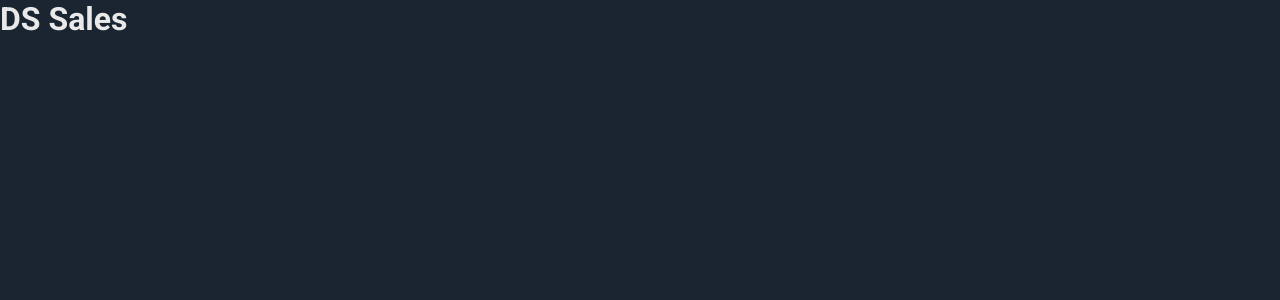
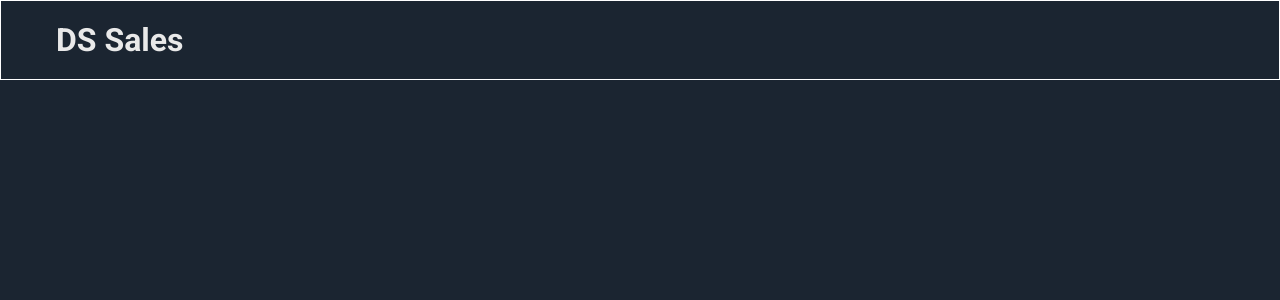
Before and after one commit to silviolimeira/dssales, a React (Create React App) app in the folder front-web/: page / in a window 1280 px wide. Shown: the top 300 px of the page. Built offline with nearby package versions, Linux system fonts and the light colour scheme.

Commit message:
modify header styles

```diff
--- a/front-web/src/components/header/styles.css
+++ b/front-web/src/components/header/styles.css
@@ -0,0 +1,7 @@
+.main-header-container {
+  padding-left: 55px;
+  height: 80px;
+  display: flex;
+  align-items: center;
+  border: 1px white solid;
+}
--- a/front-web/src/index.css
+++ b/front-web/src/index.css
@@ -8,11 +8,11 @@
   --light-color: #e9e9e9;
   --grey-light-50-color: #9aaabe;
   --grey-light-100-color: #949494;
-  --grey-light-125-color: #72849A;
+  --grey-light-125-color: #72849a;
   --grey-light-150-color: #384459;
 
   --green-color: #08b976;
-  --white-color: #FFF;
+  --white-color: #fff;
 }
 
 body {
```
